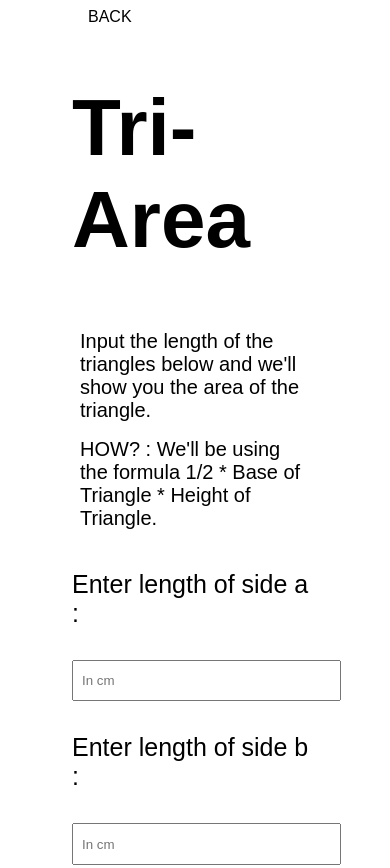
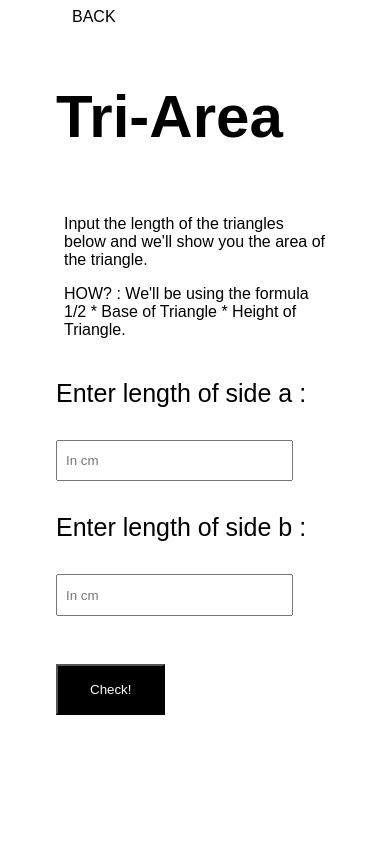
Before and after one commit to srejitk/neogcamp-mark-twelve-triangle-app, a website built with Parcel: page src/tri-area/tri-area.html in a window 390 px wide. Shown: the top 868 px of the page. After the commit the page ends 844 px from the top, so only its background shows below. Built offline with nearby package versions, Linux system fonts and the light colour scheme.

Commit message:
Feat : Added Responiveness

```diff
--- a/src/tri-angle/tri-angle.css
+++ b/src/tri-angle/tri-angle.css
@@ -57,3 +57,45 @@ p {
   padding: 0.5rem;
   font-weight: none;
 }
+
+@media only screen and (max-width: 480px) {
+  label {
+    display: block;
+    margin: 0rem 3rem;
+    font-size: 25px;
+    padding: 2rem;
+  }
+
+  input {
+    display: block;
+    margin: 0rem 3rem;
+    padding: 0.7rem;
+  }
+
+  h1 {
+    font-size: 65px;
+    margin: 3.5rem 3rem;
+  }
+
+  h1:hover {
+    text-decoration-line: underline;
+  }
+  p {
+    font-size: 20px;
+    margin: 0rem 3rem;
+    padding: 0.5rem;
+    font-weight: none;
+  }
+  a {
+    text-decoration: none;
+    color: black;
+    padding: 1rem;
+    margin: 1rem 3rem;
+  }
+
+  a:hover {
+    color: white;
+    padding: 1rem;
+    background: black;
+  }
+}
--- a/src/tri-area/tri-area.css
+++ b/src/tri-area/tri-area.css
@@ -57,3 +57,61 @@ p {
   padding: 0.5rem;
   font-weight: none;
 }
+
+@media only screen and (max-width: 480px) {
+  label {
+    display: block;
+    margin: 0rem 3rem;
+    font-size: 25px;
+    padding: 2rem 0rem;
+    text-decoration-line: none;
+  }
+
+  input {
+    display: block;
+    margin: 0rem 3rem;
+    padding: 0.7rem 3rem 0.7rem 0.5rem;
+  }
+
+  #header {
+    font-size: 60px;
+    margin: 3.5rem 3rem;
+  }
+  #header:hover {
+    text-decoration-line: underline;
+  }
+
+  button {
+    padding: 1rem 2rem;
+    margin: 3rem 3rem;
+    background: black;
+    color: white;
+  }
+
+  #output-id {
+    padding: 1rem 0rem;
+    margin: 1rem 3rem;
+    font-size: 18px;
+    text-decoration-line: none;
+  }
+
+  a {
+    text-decoration: none;
+    color: black;
+    padding: 1rem;
+    margin: 1rem 3rem;
+  }
+
+  a:hover {
+    color: white;
+    padding: 1rem;
+    background: black;
+  }
+
+  p {
+    font-size: 16px;
+    margin: 0rem 3rem;
+    padding: 0.5rem;
+    font-weight: none;
+  }
+}
--- a/src/tri-hypo/tri-hypo.css
+++ b/src/tri-hypo/tri-hypo.css
@@ -57,3 +57,61 @@ p {
   padding: 0.5rem;
   font-weight: none;
 }
+
+@media only screen and (max-width: 480px) {
+  label {
+    display: block;
+    margin: 0rem 3rem;
+    font-size: 25px;
+    padding: 2rem 0rem;
+    text-decoration-line: none;
+  }
+
+  input {
+    display: block;
+    margin: 0rem 3rem;
+    padding: 0.7rem 3rem 0.7rem 0.5rem;
+  }
+
+  #header {
+    font-size: 60px;
+    margin: 3.5rem 3rem;
+  }
+  #header:hover {
+    text-decoration-line: underline;
+  }
+
+  button {
+    padding: 1rem 2rem;
+    margin: 3rem 3rem;
+    background: black;
+    color: white;
+  }
+
+  #output-id {
+    padding: 1rem 0rem;
+    margin: 1rem 3rem;
+    font-size: 18px;
+    text-decoration-line: none;
+  }
+
+  a {
+    text-decoration: none;
+    color: black;
+    padding: 1rem;
+    margin: 1rem 3rem;
+  }
+
+  a:hover {
+    color: white;
+    padding: 1rem;
+    background: black;
+  }
+
+  p {
+    font-size: 16px;
+    margin: 0rem 3rem;
+    padding: 0.5rem;
+    font-weight: none;
+  }
+}
```
Also changed, not shown: index.html (+1 -1 lines), src/styles.css (+40 -0 lines).
